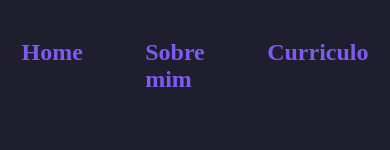
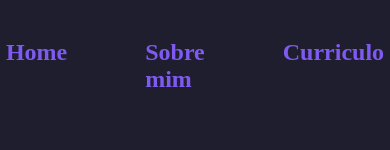
Before and after one commit to devlucas-souza/portifolio, a plain HTML site: page index.html in a window 390 px wide. Shown: the top 150 px of the page. Drawn offline with nearby package versions, Linux system fonts and the light colour scheme.

Commit message:
Atualizar o style.css

```diff
--- a/Style/style.css
+++ b/Style/style.css
@@ -130,7 +130,7 @@ body {
 
     .cabecalho__menu{
         justify-content: center;
-        gap: 20%;
+        gap: 25%;
     }
 
     .apresentacao{
```
